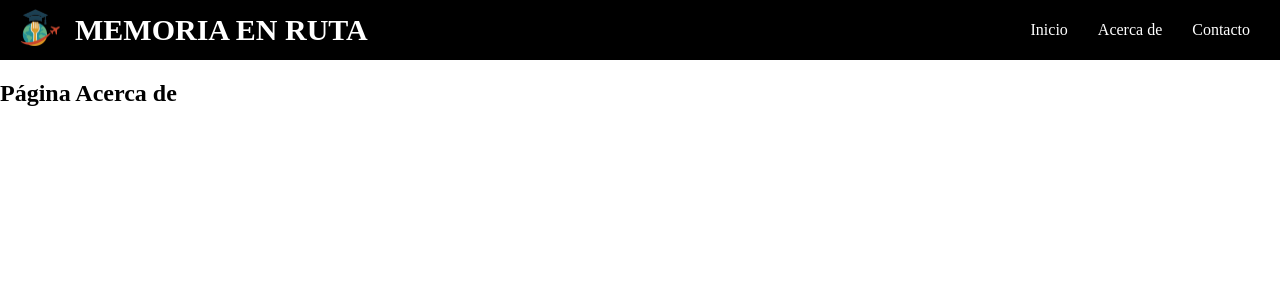
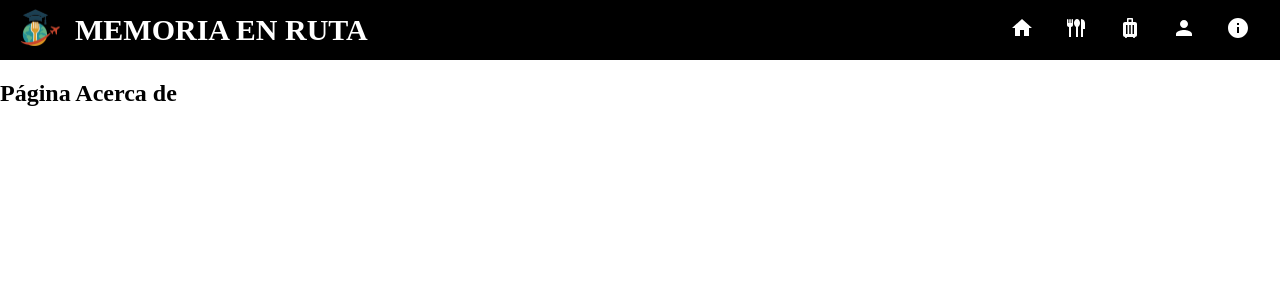
Before and after one commit to Fabricio3434/Proyecto-final-GT-Memoria-en-Ruta-, a React (Vite) app: page /about in a window 1280 px wide. Shown: the top 300 px of the page. Built offline with nearby package versions, Linux system fonts and the light colour scheme.

Commit message:
Se agregó la opción dever cenas y viajes

```diff
--- a/package.json
+++ b/package.json
@@ -12,6 +12,7 @@
   "dependencies": {
     "@emotion/react": "^11.14.0",
     "@emotion/styled": "^11.14.1",
+    "@mui/icons-material": "^7.3.2",
     "@mui/material": "^7.3.2",
     "react": "^19.1.1",
     "react-dom": "^19.1.1",
--- a/src/App.jsx
+++ b/src/App.jsx
@@ -14,6 +14,14 @@ function AcercaDe() {
 function Contacto() {
   return <h2>Página de contacto</h2>;
 }
+
+function Cena() {
+  return <h2>Página de cena</h2>;
+}
+
+function Viaje() {
+  return <h2>Página de viaje</h2>;
+}
 function App() {
 
   return (
@@ -21,7 +29,9 @@ function App() {
       <BrowserRouter>
         <Navbar />
         <Routes>
-        <Route path="/" element={<Inicio />} />
+          <Route path="/home" element={<Inicio />} />
+          <Route path="/dinner" element={<Cena />} />
+          <Route path="/travel" element={<Viaje />} />
           <Route path="/about" element={<AcercaDe />} />
           <Route path="/contact" element={<Contacto />} />
         </Routes>
--- a/src/Navbar/Navbar.jsx
+++ b/src/Navbar/Navbar.jsx
@@ -1,5 +1,6 @@
 import "./Navbar.css";
 import { Link } from "react-router-dom";
+import { Home, Info, Person, Flatware, Luggage } from '@mui/icons-material';
 
 const Navbar = () => {
     return (
@@ -9,9 +10,21 @@ const Navbar = () => {
             </div>
             <h1 className="Título">MEMORIA EN RUTA</h1>
             <div className="navbar-links">
-                <Link className="navbar-link" to="/">Inicio</Link>
-                <Link className="navbar-link" to="/about">Acerca de</Link>
-                <Link className="navbar-link" to="/contact">Contacto</Link>
+                <Link className="navbar-link" to="/home">
+                    <Home />
+                </Link>
+                <Link className="navbar-link" to="/dinner">
+                    <Flatware />
+                </Link>
+                <Link className="navbar-link" to="/travel">
+                    <Luggage />
+                </Link>
+                <Link className="navbar-link" to="/contact">
+                    <Person />
+                </Link>
+                <Link className="navbar-link" to="/about">
+                    <Info />
+                </Link>
             </div>
         </nav>
     );
```
Also changed, not shown: 1 other file (tests, documents, lock files or other folders). Lines whose indentation alone changed are shown as unchanged.
